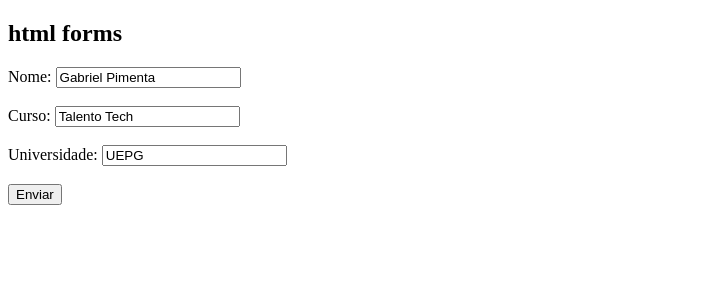
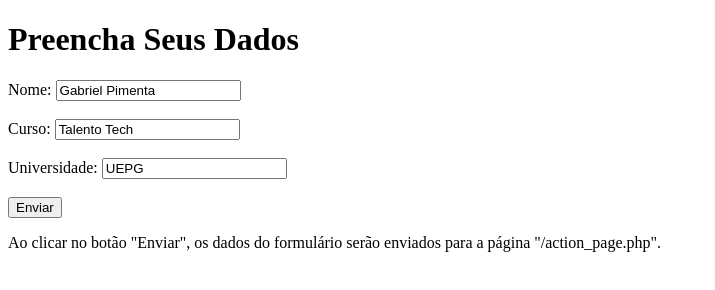
Before and after one commit to urano2342/Atividade-11.github.io, a plain HTML site: page index.html in a window 1280 px wide. Shown: the whole page, without its empty margins (0-715 px from the left). Drawn offline with Linux system fonts and the light colour scheme.

Commit message:
Update index.html

```diff
--- a/index.html
+++ b/index.html
@@ -1,11 +1,13 @@
 <!DOCTYPE html>
-<html>
+<html lang="pt-BR">
+<head>
+    <meta charset="UTF-8">
+    <meta name="viewport" content="width=device-width, initial-scale=1.0">
+    <title>Formulário Simples</title>
+</head>
 <body>
-
-  <h2>html forms</h2>
-    <title>Formulário Simples</title>
-
-    <form action>
+    <h1>Preencha Seus Dados</h1>
+    <form action="/action_page.php" method="post">
         <label for="nome">Nome:</label>
         <input type="text" id="nome" name="nome" value="Gabriel Pimenta">
         <br><br>
@@ -17,6 +19,6 @@
         <br><br>
         <button type="submit">Enviar</button>
     </form>
-
+    <p>Ao clicar no botão "Enviar", os dados do formulário serão enviados para a página "/action_page.php".</p>
 </body>
 </html>
```
